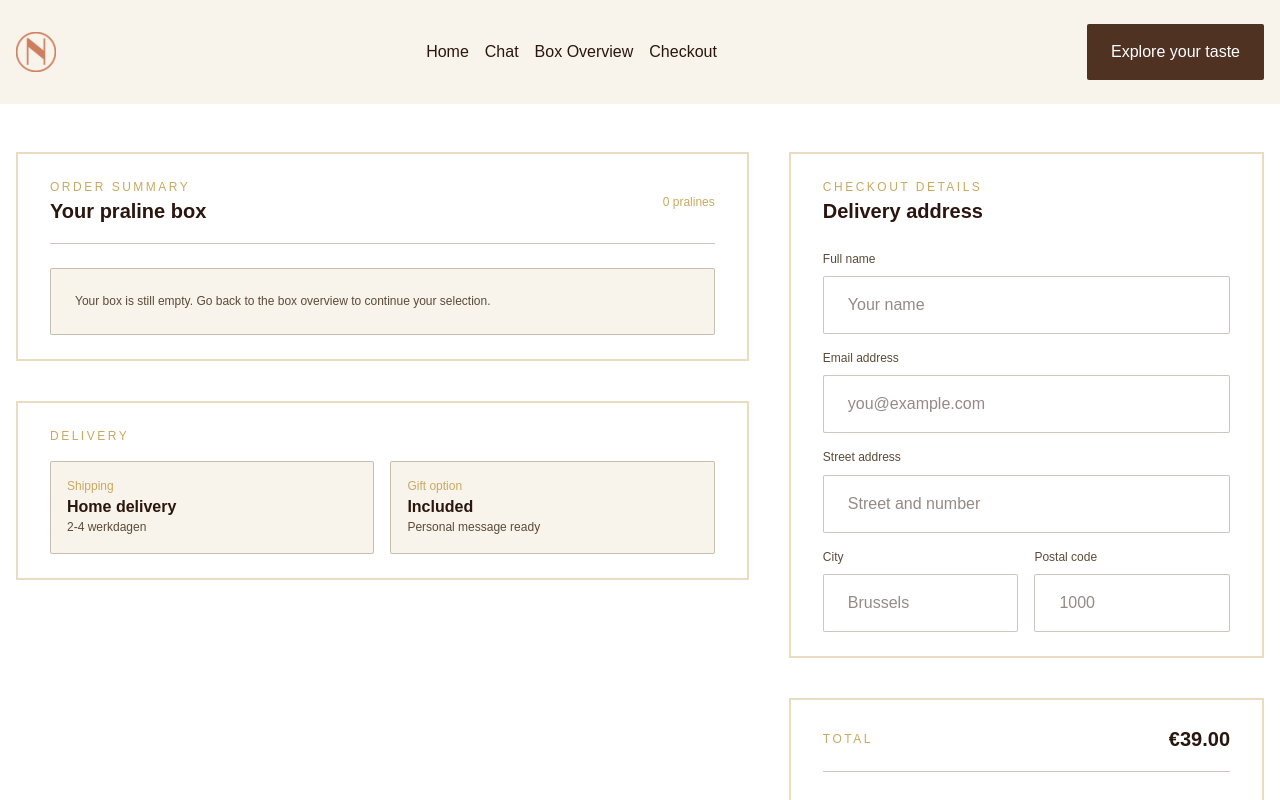
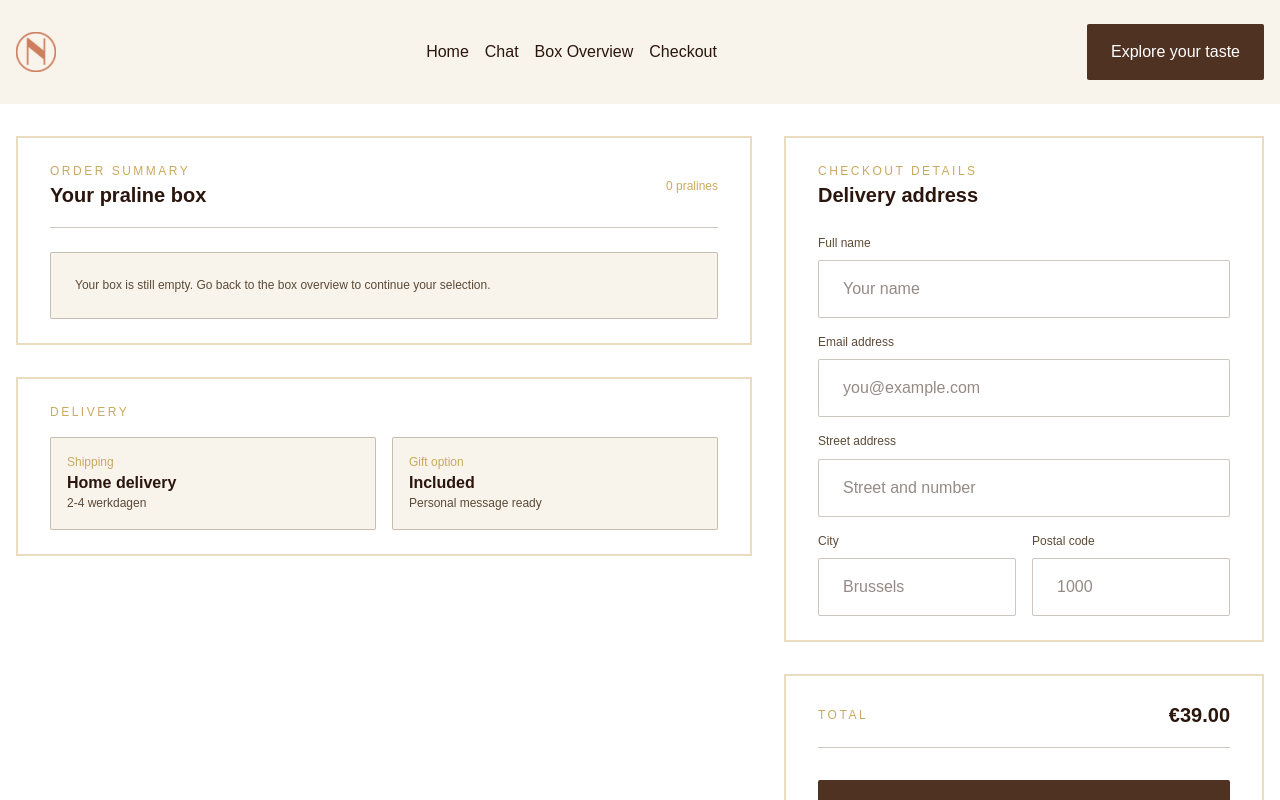
Before and after one commit to maartencoppens/neuhaus, a React (Vite) app: page /checkout in a window 1280 px wide. Built offline with nearby package versions, Linux system fonts and the light colour scheme.

Commit message:
feat: update BoxOverview and Checkout components with improved text styling and layout adjustments for better readability

```diff
--- a/src/pages/BoxOverview.jsx
+++ b/src/pages/BoxOverview.jsx
@@ -105,7 +105,7 @@ const BoxOverview = () => {
 
         <Card className="flex flex-1 flex-col gap-sm px-lg">
           <p className="label-text">why this box fits</p>
-          <p className="text-sm text-text-dark">
+          <p className="text-md text-text-dark">
             {boxExplanation ||
               "We are preparing a short explanation for this box."}
           </p>
--- a/src/pages/Checkout.jsx
+++ b/src/pages/Checkout.jsx
@@ -9,8 +9,8 @@ const Checkout = () => {
   const deliveryDate = "2-4 werkdagen";
 
   return (
-    <section className="grid flex-1 grid-cols-1 gap-xl py-2xl lg:grid-cols-5 items-start">
-      <div className="lg:col-span-3 flex flex-col gap-xl">
+    <section className="grid flex-1 min-h-0 grid-cols-1 gap-lg py-lg overflow-y-auto lg:grid-cols-5 items-start">
+      <div className="lg:col-span-3 flex flex-col gap-lg">
         <Card className="flex flex-col gap-md px-lg">
           <div className="flex items-center justify-between gap-md border-b border-border pb-sm">
             <div>
@@ -64,7 +64,7 @@ const Checkout = () => {
         </Card>
       </div>
 
-      <div className="lg:col-span-2 flex flex-col gap-xl">
+      <div className="lg:col-span-2 flex flex-col gap-lg lg:sticky lg:top-0 lg:self-start">
         <Card className="flex flex-col gap-md px-lg">
           <div>
             <p className="label-text">checkout details</p>
```
